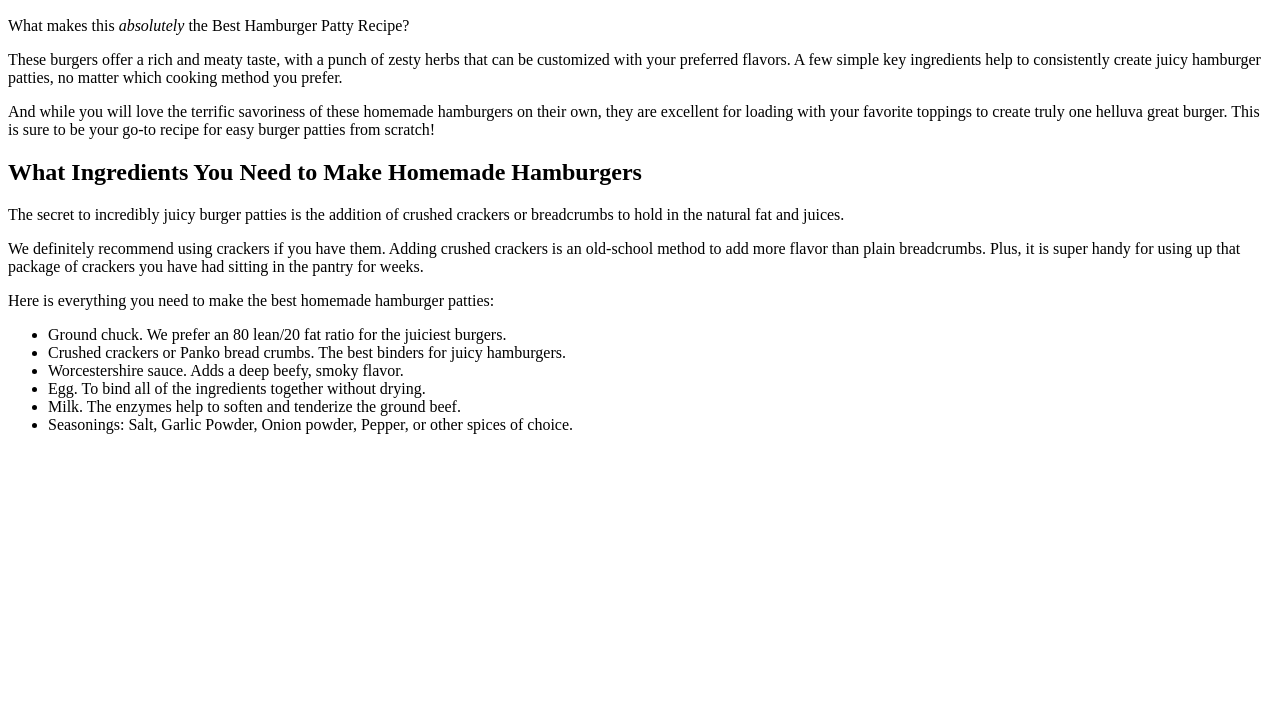
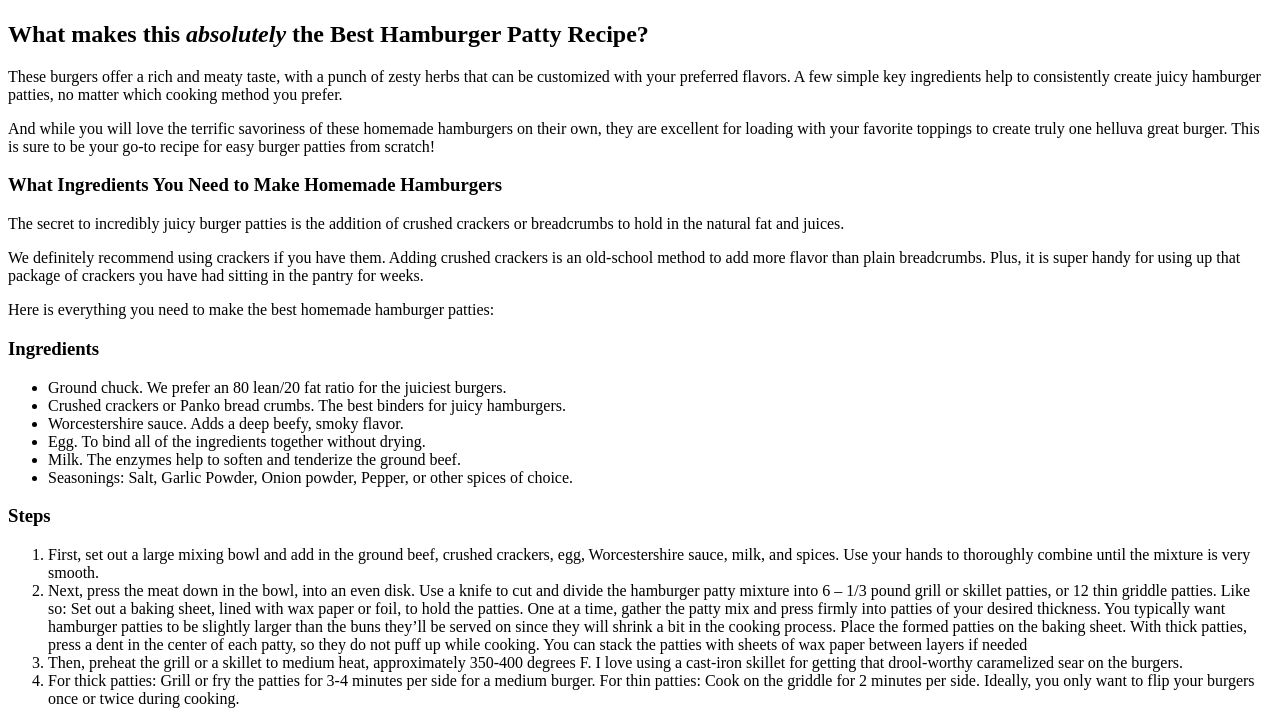
Before and after one commit to Gaston-Zabaleta/odin-recipes, a plain HTML site: page recipes/hamburger.html in a window 1280 px wide. Shown: the part 383-1107 px from the top of the page. Before the commit the page ends 833 px from the top, so only its background shows below. Drawn offline with Linux system fonts and the light colour scheme.

```diff
--- a/recipes/hamburger.html
+++ b/recipes/hamburger.html
@@ -10,7 +10,7 @@
 
     <img src="https://www.aspicyperspective.com/wp-content/uploads/2020/05/Best-Hamburger-Patty-Recipe-14-650x882.jpg" alt="a delicious hamburger">
 
-    <p>What makes this <em>absolutely</em> the Best Hamburger Patty Recipe?</p>
+    <h2>What makes this <em>absolutely</em> the Best Hamburger Patty Recipe?</h2>
 
     <p>These burgers offer a rich and meaty taste, with a punch of zesty herbs
         that can be customized with your preferred flavors. A few simple key ingredients
@@ -22,7 +22,7 @@
         create truly one helluva great burger. This is sure to be your go-to recipe for
         easy burger patties from scratch!</p>
 
-    <h2><strong>What Ingredients You Need to Make Homemade Hamburgers</strong></h2>
+    <h3><strong>What Ingredients You Need to Make Homemade Hamburgers</strong></h3>
 
     <p>The secret to incredibly juicy burger patties is the addition of crushed
         crackers or breadcrumbs to hold in the natural fat and juices.</p>
@@ -34,6 +34,8 @@
 
     <p>Here is everything you need to make the best homemade hamburger patties:</p>
 
+    <h3>Ingredients</h3>
+
     <ul>
       <li>Ground chuck. We prefer an 80 lean/20 fat ratio for the juiciest burgers.</li>
       <li>Crushed crackers or Panko bread crumbs. The best binders for juicy hamburgers.</li>
@@ -43,7 +45,31 @@
       <li>Seasonings: Salt, Garlic Powder, Onion powder, Pepper, or other spices of choice.</li>
     </ul>
 
+    <h3>Steps</h3>
 
+    <ol>
+      <li>First, set out a large mixing bowl and add in the ground beef, crushed crackers,
+          egg, Worcestershire sauce, milk, and spices.
+          Use your hands to thoroughly combine until the mixture is very smooth.</li>
+      <li>Next, press the meat down in the bowl, into an even disk. Use a knife to
+          cut and divide the hamburger patty mixture into 6 – 1/3 pound grill or skillet patties,
+          or 12 thin griddle patties. Like so:
+          Set out a baking sheet, lined with wax paper or foil, to hold the patties. One at a
+          time, gather the patty mix and press firmly into patties of your desired thickness.
+          You typically want hamburger patties to be slightly larger than the buns they’ll be
+          served on since they will shrink a bit in the cooking process.
+          Place the formed patties on the baking sheet. With thick patties, press a dent
+          in the center of each patty, so they do not puff up while cooking.
+          You can stack the patties with sheets of wax paper between layers if needed</li>
+      <li>Then, preheat the grill or a skillet to medium heat, approximately
+          350-400 degrees F.
+          I love using a cast-iron skillet for getting that drool-worthy caramelized sear
+          on the burgers.</li>
+      <li>For thick patties: Grill or fry the patties for 3-4 minutes per side for a
+          medium burger.
+          For thin patties: Cook on the griddle for 2 minutes per side.
+          Ideally, you only want to flip your burgers once or twice during cooking.</li>
+    </ol>
   </body>
 
 </html>
```
Also changed, not shown: index.html (+6 -1 lines). Lines whose indentation alone changed are shown as unchanged.
